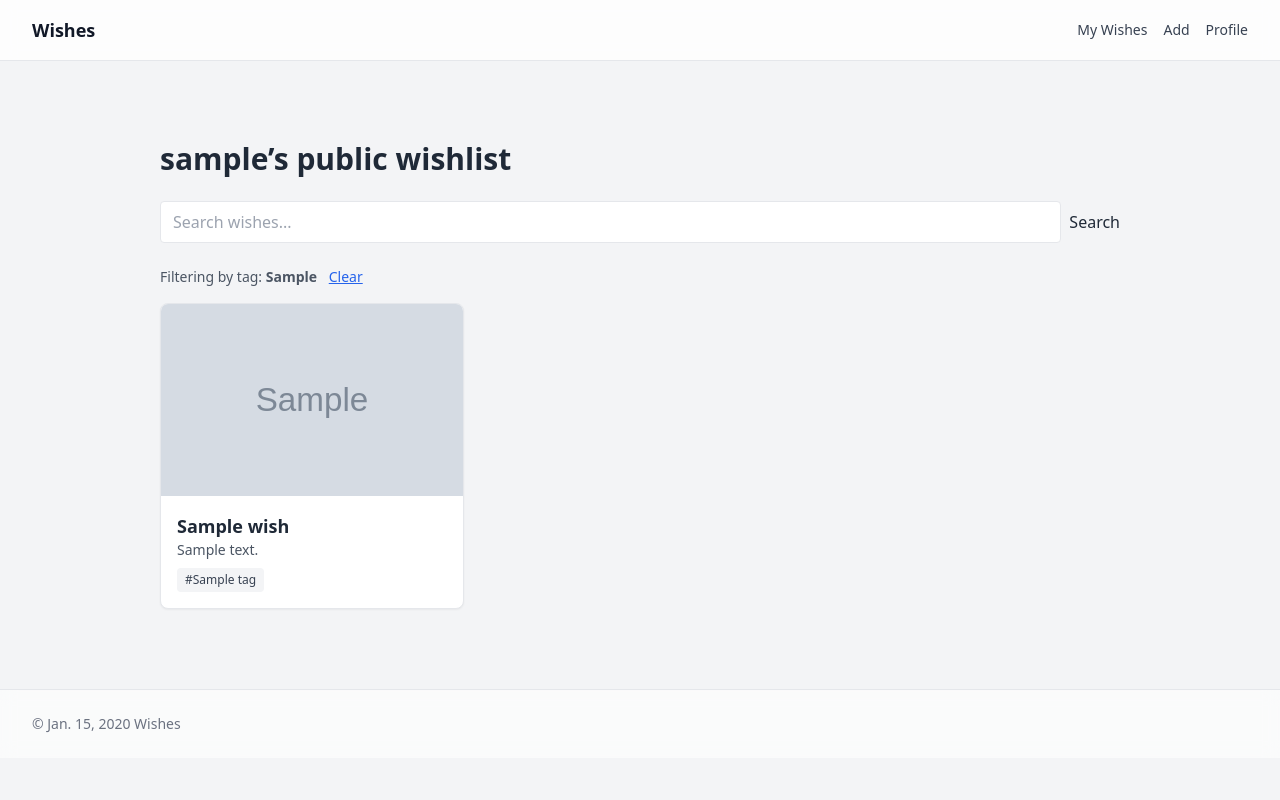
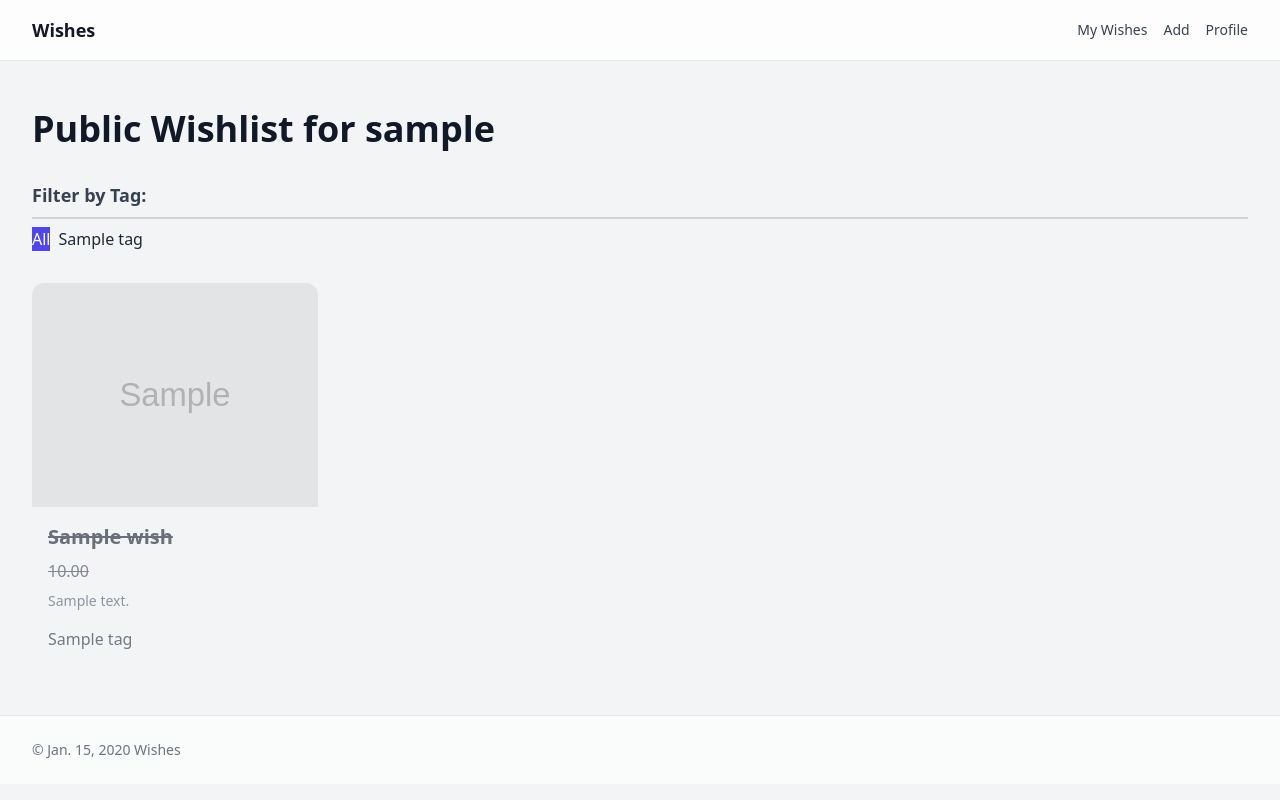
Before and after one commit to asechnaya/wishlist, a Django app: template wishes/templates/wishes/public_wish_list.html in a window 1280 px wide. Run offline with Django 5.2, Linux system fonts and the light colour scheme; tables that the repository leaves empty hold one stand-in row (values such as "Sample post"); the template is opened without the code that fills it: values that come from a table or form of the project are taken from there, most other values are stand-ins (such as "Sample title", 1, 10 or a date in 2020); grey boxes marked "Sample" are stand-in pictures; some libraries are stand-ins or nearby versions.

Commit message:
Refactor `public_wish_list` template: improve structure, styling, and display consistency; enhance filtering and wish presentation.

```diff
--- a/wishes/templates/wishes/public_wish_list.html
+++ b/wishes/templates/wishes/public_wish_list.html
@@ -1,93 +1,71 @@
-{% extends "base.html" %}
-{% load static %}
-
-{% block title %}{{ owner.username }}’s public wishlist{% endblock %}
+<!DOCTYPE html>
+<html lang="en">
+<head>
+    <meta charset="UTF-8">
+    <meta name="viewport" content="width=device-width, initial-scale=1.0">
+    <title>My Wishlist</title>
+</head>
+<body class="bg-gray-100 font-sans text-gray-800">
+    {% extends 'base.html' %}
 
     {% block content %}
-<div class="container mx-auto max-w-5xl px-4 sm:px-6 lg:px-8 py-8">
-  <div class="flex items-center justify-between gap-4 mb-6">
-    <h1 class="text-2xl sm:text-3xl font-bold">
-      {{ owner.username }}’s public wishlist
-    </h1>
-
+    <div class="flex items-center justify-between mb-8 flex-wrap gap-4">
+        <h1 class="text-3xl sm:text-4xl font-extrabold text-gray-900 leading-tight">Public Wishlist for {{ owner.username }}</h1>
         {% if is_owner %}
-      <a href="{% url 'add_wish' %}" class="button button-primary">Add</a>
+            <a href="{% url 'wish_list' %}" class="button button-primary whitespace-nowrap">
+                <span class="inline-block align-middle">
+                    Go to My Private List
+                </span>
+            </a>
         {% endif %}
     </div>
 
-  <form method="get" class="mb-6">
-    <div class="flex gap-2">
-      <input
-        type="search"
-        name="q"
-        value="{{ query }}"
-        placeholder="Search wishes..."
-        class="flex-1 border rounded px-3 py-2"
-      />
-      {% if active_tag %}
-        <input type="hidden" name="tag" value="{{ active_tag }}">
-      {% endif %}
-      <button type="submit" class="button">Search</button>
+    {# Filter section #}
+    <div class="mb-8">
+        <h3 class="text-lg font-semibold text-gray-700 mb-2 border-b-2 border-gray-300 pb-2">Filter by Tag:</h3>
+        <div class="flex flex-wrap gap-2">
+            <a href="{% url 'public_wish_list' owner.username %}" class="tag-link {% if not selected_tag %}bg-indigo-600 text-white{% endif %}">All</a>
+            {% for tag in tags %}
+                <a href="{% url 'public_wish_list' owner.username %}?tag={{ tag.name }}" class="tag-link {% if selected_tag == tag.name %}bg-indigo-600 text-white{% endif %}">{{ tag.name }}</a>
+            {% endfor %}
         </div>
-  </form>
-
-  {% if active_tag %}
-    <div class="mb-4 text-sm text-gray-600">
-      Filtering by tag: <strong>{{ active_tag }}</strong>
-      <a href="{% url 'public_wish_list' owner.username %}" class="ml-2 text-blue-600 underline">Clear</a>
     </div>
-  {% endif %}
 
     {% if wishes %}
-    <div class="grid grid-cols-1 sm:grid-cols-2 md:grid-cols-3 gap-6">
+    <div class="grid grid-cols-1 sm:grid-cols-2 md:grid-cols-3 lg:grid-cols-4 gap-6">
         {% for wish in wishes %}
-        <div class="border rounded-lg overflow-hidden bg-white shadow-sm">
-          <a href="{% url 'public_wish_detail' owner.username wish.pk %}" class="block">
+        <div class="wish-card {% if wish.completed %}opacity-60{% endif %}">
+            <a href="{% url 'public_wish_detail' owner.username wish.pk %}" class="block overflow-hidden">
                 {% if wish.image %}
-              <img src="{{ wish.image.url }}" alt="{{ wish.title }}" class="w-full h-48 object-cover">
+                    <img src="{{ wish.image.url }}" alt="{{ wish.title|default:'Wish image' }}" class="w-full h-48 sm:h-56 object-cover rounded-t-xl {% if wish.completed %}grayscale{% endif %} transition-transform duration-300 hover:scale-105">
+                {% else %}
+                    <div class="w-full h-48 sm:h-56 bg-gray-200 rounded-t-xl flex items-center justify-center text-gray-500">No Image</div>
                 {% endif %}
-            <div class="p-4">
-              <h3 class="font-semibold text-lg">{{ wish.title }}</h3>
+            </a>
+            <div class="p-4 flex-grow flex flex-col justify-between">
+                <div>
+                    <h3 class="text-xl font-bold text-gray-900 mb-2">
+                        <a href="{% url 'public_wish_detail' owner.username wish.pk %}" class="hover:text-indigo-700 {% if wish.completed %}line-through{% endif %}">{{ wish.title }}</a>
+                    </h3>
+                    {% if wish.price %}
+                        <p class="text-gray-700 font-medium mb-2 {% if wish.completed %}line-through{% endif %}">{{ wish.price }}</p>
+                    {% endif %}
                     {% if wish.description %}
-                <p class="text-sm text-gray-600 line-clamp-3">{{ wish.description }}</p>
+                        <p class="text-gray-600 text-sm line-clamp-3">{{ wish.description }}</p>
                     {% endif %}
-              {% if wish.tags.all %}
-                <div class="mt-2 flex flex-wrap gap-2 text-xs">
+                </div>
+                <div class="mt-4 flex flex-wrap gap-2">
                     {% for tag in wish.tags.all %}
-                    <span class="px-2 py-1 rounded bg-gray-100 text-gray-700">#{{ tag.name }}</span>
+                        <a href="{% url 'public_wish_list' owner.username %}?tag={{ tag.name }}" class="tag-link hover:bg-purple-400">{{ tag.name }}</a>
                     {% endfor %}
                 </div>
-              {% endif %}
             </div>
-          </a>
         </div>
         {% endfor %}
     </div>
     {% else %}
-    <div class="text-gray-600">
-      {% if is_owner %}
-        {% if query or active_tag %}
-          <p>No matching wishes. Try clearing filters.</p>
-          <p class="mt-2">
-            <a class="text-blue-600 underline" href="{% url 'public_wish_list' owner.username %}">Clear filters</a>
-          </p>
-        {% else %}
-          <p>You don’t have any wishes yet.</p>
-          <p class="mt-2">
-            <a class="button button-primary" href="{% url 'add_wish' %}">Add your first wish</a>
-          </p>
+        <p class="text-gray-600">No public wishes found for this user.</p>
     {% endif %}
-      {% else %}
-        {% if query or active_tag %}
-          <p>No matching public wishes. Try clearing filters.</p>
-          <p class="mt-2">
-            <a class="text-blue-600 underline" href="{% url 'public_wish_list' owner.username %}">Clear filters</a>
-          </p>
-        {% else %}
-          <p>No public wishes yet.</p>
-        {% endif %}
-      {% endif %}
-    </div>
-  {% endif %}
-</div>
     {% endblock %}
+</body>
+</html>
```
Lines whose indentation alone changed are shown as unchanged.
